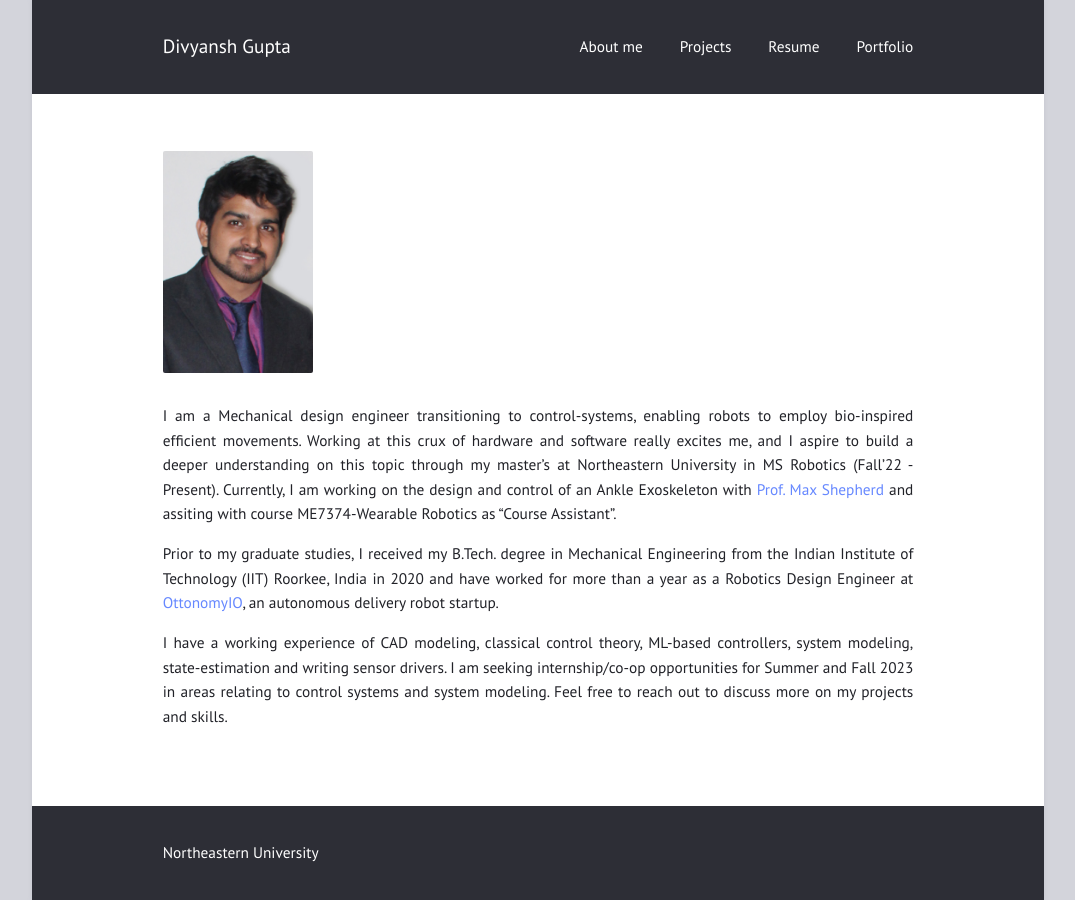
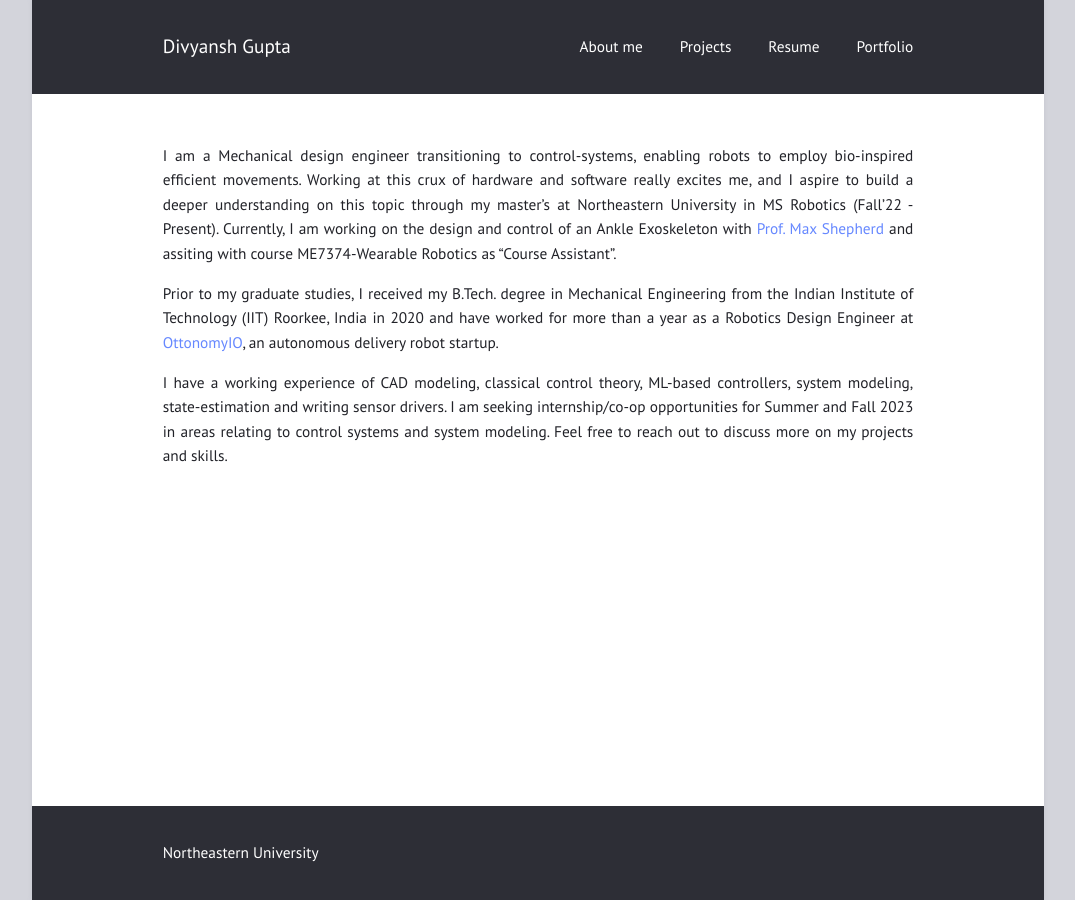
Before and after one commit to gupta-divy/gupta-divy.github.io, a Jekyll site: the page built from index.md, in a window 1280 px wide. Shown: the whole page, without its empty margins (102-1177 px from the left). Built offline with Jekyll 4.4.1, drawn with Linux system fonts in a browser that asks for light colours.

Commit message:
Updated index page

```diff
--- a/index.md
+++ b/index.md
@@ -2,11 +2,6 @@
 layout: page
 title: ""
 ---
-
-<p align="center" width="100%">
-   <img width="20%" src="/assets/my_photo.jpg">
-</p>
-
 <!-- <img align="center" width="120" height="120" src="/assets/my_photo.jpg" style="padding-right: 15px; padding-left: 15px;"> -->
 
 I am a Mechanical design engineer transitioning to control-systems, enabling robots to employ bio-inspired efficient movements. Working at this crux of hardware and software really excites me, and I aspire to build a deeper understanding on this topic through my master's at Northeastern University in MS Robotics (Fall'22 - Present). Currently, I am working on the design and control of an Ankle Exoskeleton with [Prof. Max Shepherd](https://coe.northeastern.edu/people/shepherd-maxwell/) and assiting with course ME7374-Wearable Robotics as "Course Assistant".
```
